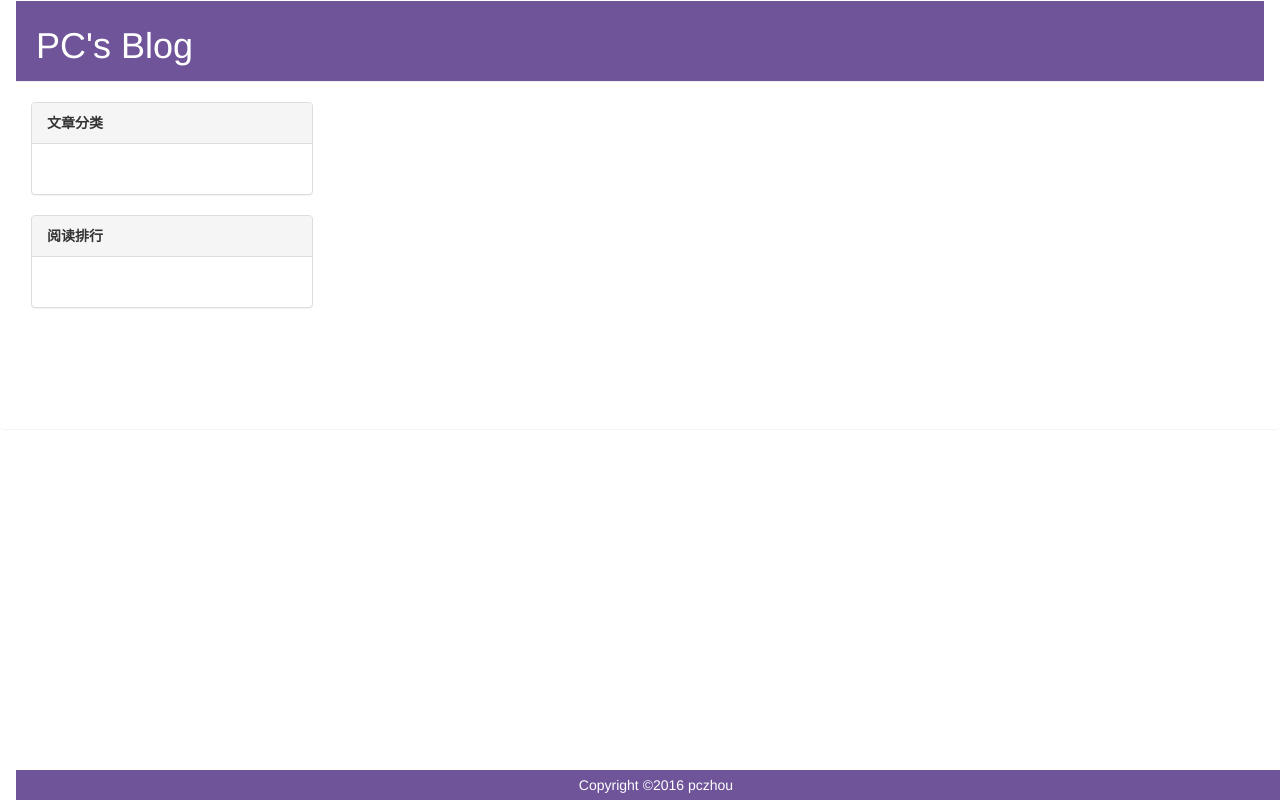
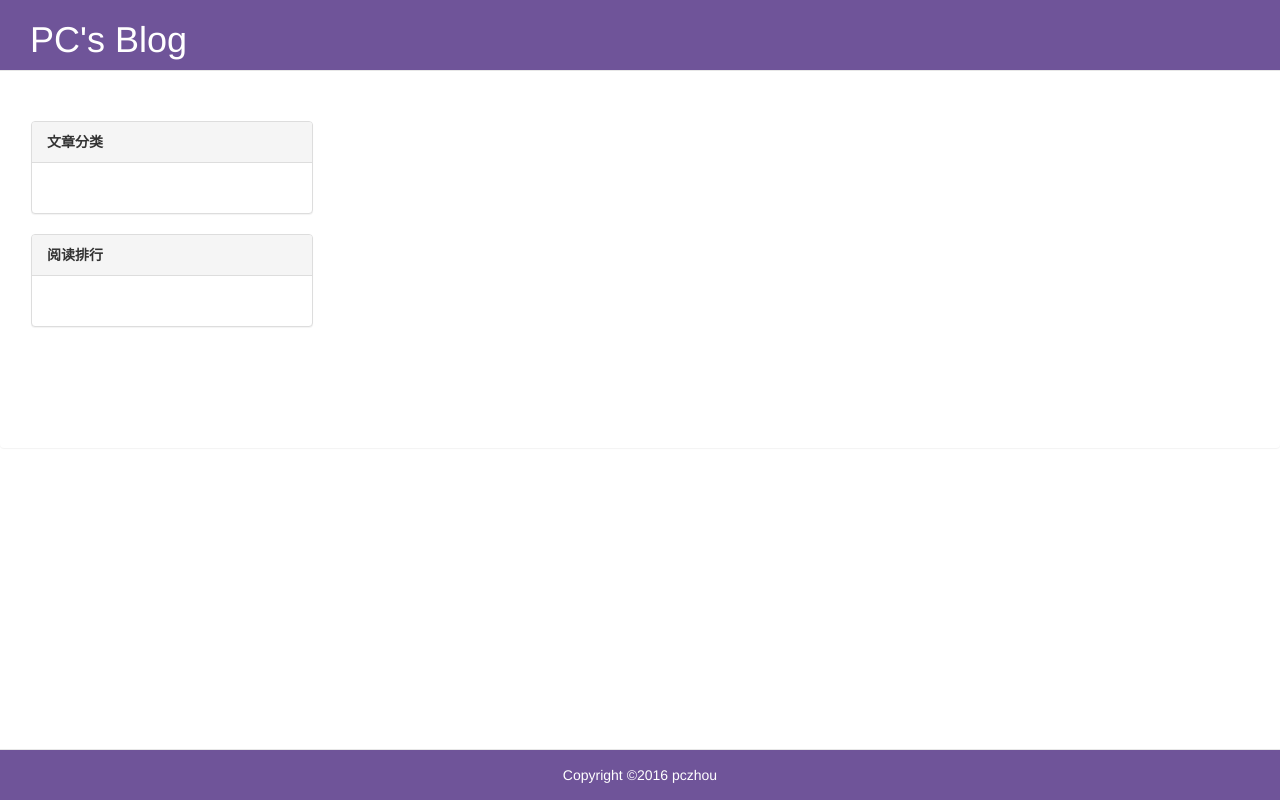
Before and after one commit to PengchengZhou/myblog, a Django app: page / in a window 1280 px wide. Run offline with Django 3.2, Linux system fonts and the light colour scheme; data that the repository does not hold is empty; some libraries are stand-ins or nearby versions.

Commit message:
修改header和footer，以navbar实现

```diff
--- a/blog/static/css/blog.css
+++ b/blog/static/css/blog.css
@@ -1,6 +1,11 @@
-#header, #footer{
+#header {
     background-color: #6f5499;
-    padding: 5px;
+    padding-left: 30px;
+}
+
+#footer {
+    background-color: #6f5499;
+    padding: 15px;
 }
 
 #header-text, #footer-text {
@@ -8,17 +13,7 @@
     display: block;
 }
 
-#header {
-    margin-top: 0;
-    padding-left: 20px;
-}
-
-#footer {
-    position: fixed;
-    bottom: 0;
-    width: 100%;
-}
-
 .container-fluid {
+    padding-top: 120px;
     padding-bottom: 100px;
 }
--- a/blog/templates/base.html
+++ b/blog/templates/base.html
@@ -12,16 +12,17 @@
         <script src="/static/js/blog.js"></script>
     </head>
     <body onload='javascript: addPopStateListener()'>
-        <div class='container-fluid panel'>
-
-            <div class='row-fluid'>
-                <!-- header -->
-                <div id='header' class='col-lg-12 col-xs-12 col-md-12 page-header'>
+        <!-- header -->
+        <div id='header-div'>
+            <nav id='header' class='navbar navbar-default navbar-fixed-top'>
+                <div class='navbar-inner'>
                     <h1 id='header-text'>PC's Blog</h1>
                 </div>
-            </div>
+            </nav>
+        </div>
 
-            <!-- body -->
+        <!-- body -->
+        <div class='container-fluid panel'>
             <div id='body' class='row-fluid'>
                 <div id='body-left' class='col-lg-3 col-xs-3 col-md-3'>
                     <div id='post-classification' class='panel panel-default'>
@@ -51,13 +52,15 @@
                </div>
             </div>
 
-            <!-- footer -->
-            <div id='footer' class='row-fluid'>
-                <div class='col-lg-12 col-xs-12 col-md-12'>
+        </div>
+
+        <!-- footer -->
+        <div id='footer-div'>
+            <nav id='footer' class='navbar navbar-default navbar-fixed-bottom'>
+                <div class='navbar-inner navbar-content-center'>
                     <span id='footer-text' class='text-center'>Copyright ©2016 pczhou</span>
                 </div>
-            </div>
-
+            </nav>
         </div>
 
     </body>
```
